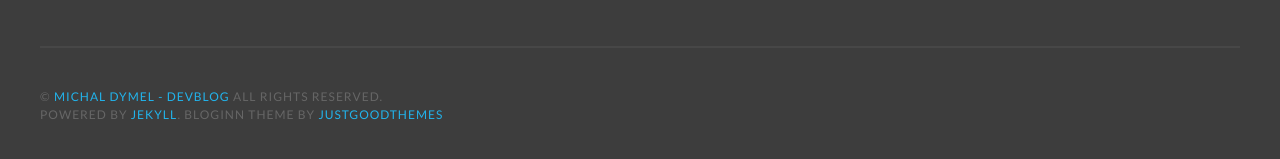
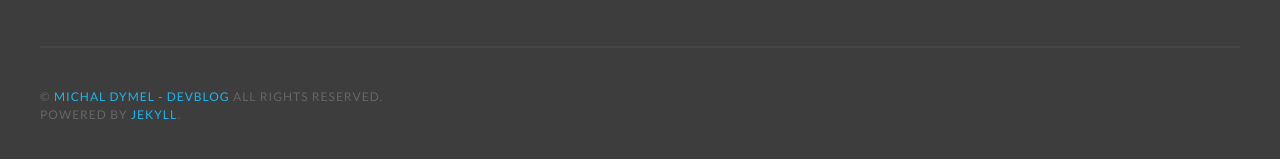
Before and after one commit to mdymel/devblog.dymel.pl, a Jekyll site: the page built from index.html, in a window 1280 px wide and 900 px high, scrolled down 5720 px. Shown: the part 716-875 px from the top of the window. Built offline with Jekyll 4.4.1, drawn with Linux system fonts in a browser that asks for light colours; some web fonts are replaced; the list of posts is cut into pages by our own code.

Commit message:
footer improvement

```diff
--- a/_includes/footer.html
+++ b/_includes/footer.html
@@ -5,7 +5,7 @@
             <a class="fa-feed square fill-horizontal" href="{{ site.baseurl }}/feed.xml"><span class="screen-reader-text">RSS</span></a>
         </div><!-- .social-links -->
         <div class="site-info">
-            &copy; <a href="{{ site.baseurl }}/">{{site.title}}</a> all rights reserved. <br />Powered by <a target="_blank" href="https://jekyllrb.com/">Jekyll</a>. BlogInn theme by <a target="_blank" href="http://justgoodthemes.com/">JustGoodThemes</a>
+            &copy; <a href="{{ site.baseurl }}/">{{site.title}}</a> all rights reserved. <br />Powered by <a target="_blank" href="https://jekyllrb.com/">Jekyll</a>.
             <a href="#top" id="top-link" class="fa-chevron-up top-link square fill-horizontal"><span class="screen-reader-text">Back to the top</span></a>
         </div><!-- .site-info -->
     </div><!-- .inner -->
```
